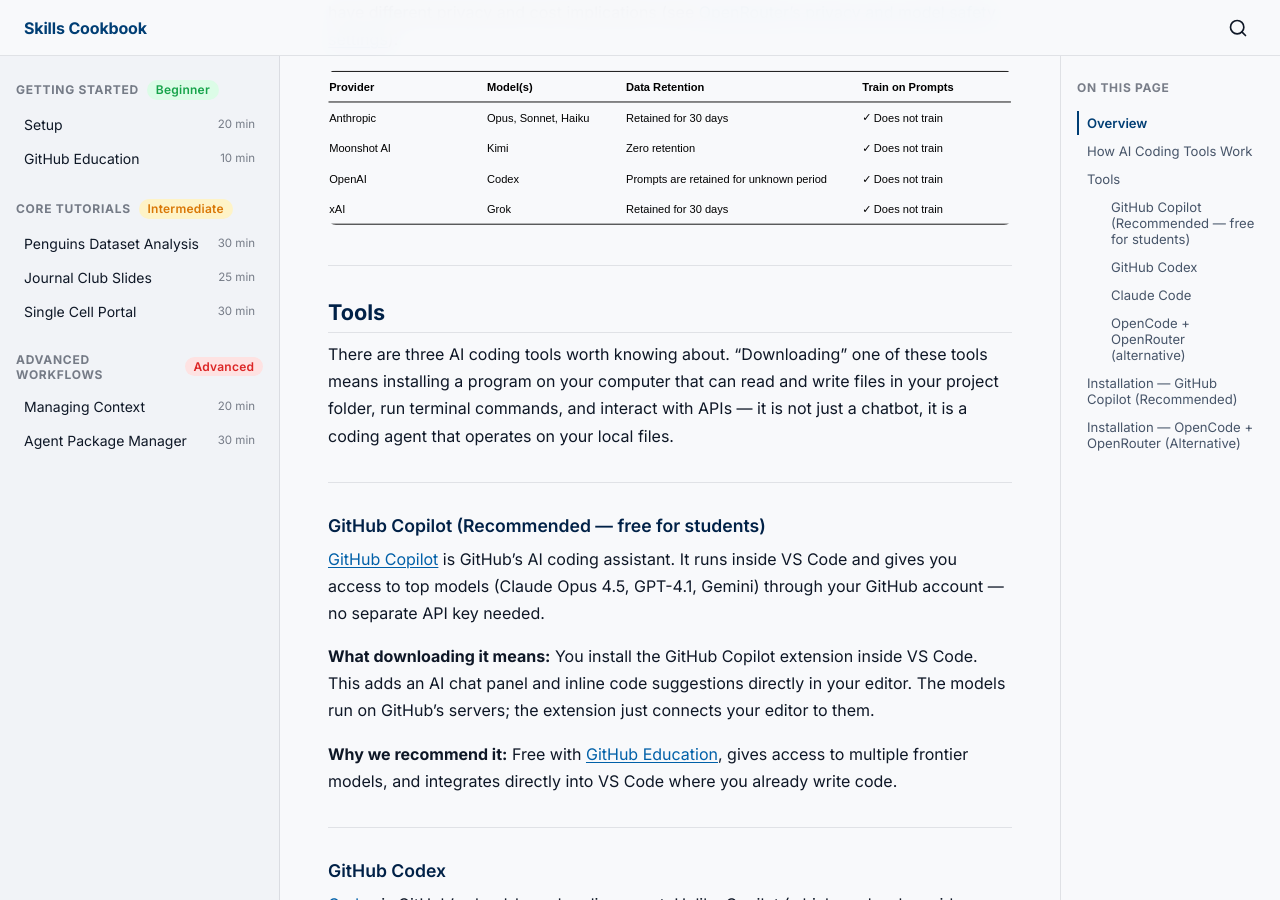
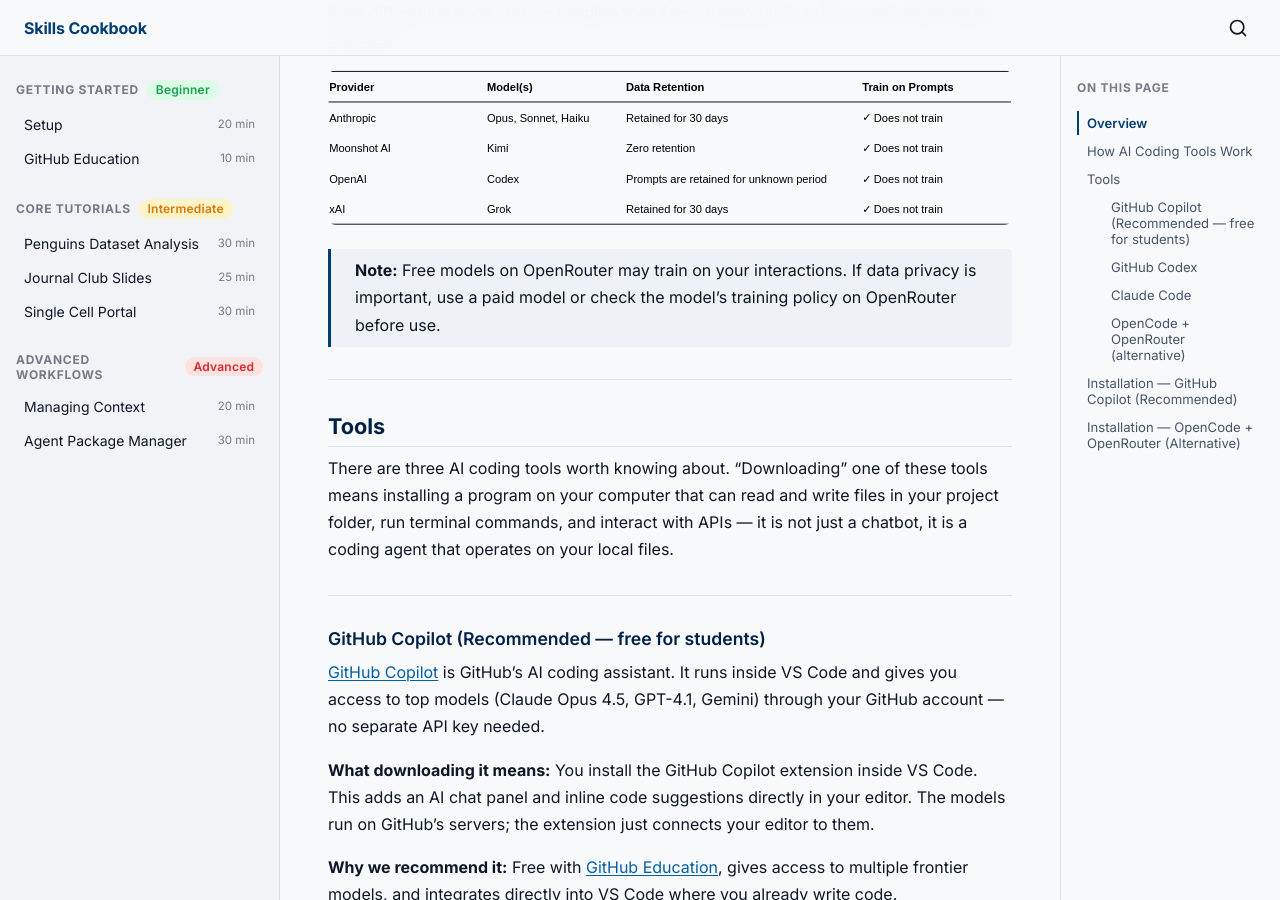
Before and after one commit to neurogenomics/agentic-life-sciences-tutorial, a Jekyll site: the page built from tutorials/01-setup.md, in a window 1280 px wide and 900 px high, scrolled down 1068 px. Built offline with Jekyll 4.4.1, drawn with Linux system fonts in a browser that asks for light colours.

Commit message:
Add warning that free OpenRouter models may train on interactions
Co-Authored-By: Claude Opus 4.6 <noreply@anthropic.com>

```diff
--- a/tutorials/01-setup.md
+++ b/tutorials/01-setup.md
@@ -28,6 +28,8 @@ A coding agent is not a single thing — it is a stack of three layers:
 You choose an agent, connect it to a provider, and pick a model. Different combinations have different privacy and cost implications (see [OpenRouter's privacy and model safety settings](https://openrouter.ai/settings/privacy)):
 
 ![Privacy comparison across providers]({{ site.baseurl }}/assets/images/table-of-privacy.svg)
+
+> **Note:** Free models on OpenRouter may train on your interactions. If data privacy is important, use a paid model or check the model's training policy on OpenRouter before use.
 
 ---
 
```
